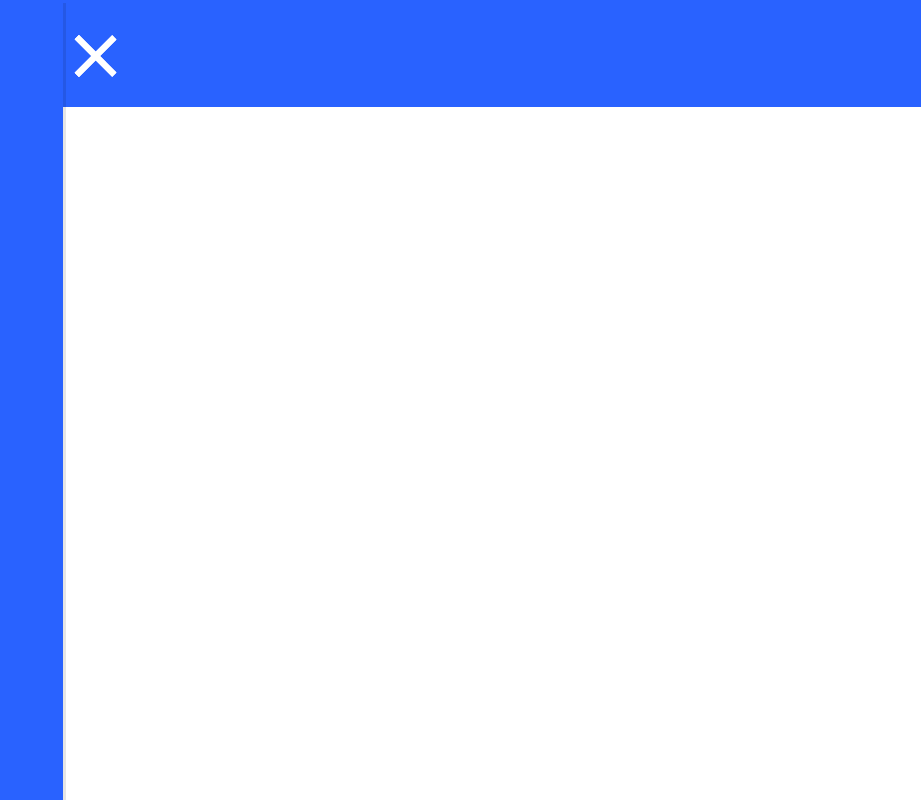
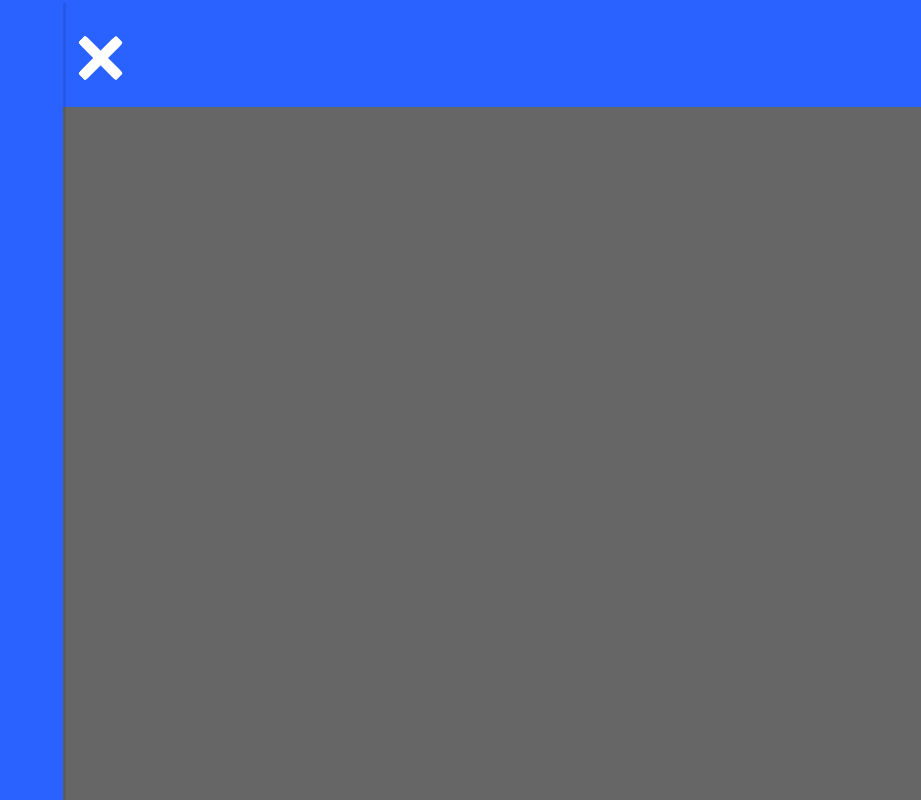
Before and after one commit to Anwesh43/side-nav-react-ts, a React (Create React App) app: page / in a window 1280 px wide. Both pictures are taken after a click on the element 26 px from the left and 79 px from the top of the page. Shown: the whole page, without its empty margins (359-1280 px from the left). Built offline with nearby package versions, Linux system fonts and the light colour scheme.

Commit message:
adding overlay

```diff
--- a/src/SdeNav.tsx
+++ b/src/SdeNav.tsx
@@ -26,10 +26,11 @@ const HamburgIcon : React.FC<SideNavProps> = (props : SideNavProps) => {
 }
 
 const SideNav : React.FC<SideNavProps> = (props : SideNavProps) => {
-    const {parentStyle, sideNavStyle, headerStyle} = useStyle(props.w, props.h, props.scale)
+    const {parentStyle, sideNavStyle, headerStyle, overlayStyle} = useStyle(props.w, props.h, props.scale)
     return (
         <React.Fragment>
             <div style = {headerStyle()}></div>
+            <div style = {overlayStyle()}></div>
             <div style = {parentStyle()}>
                 <div style = {sideNavStyle()}>
                 </div>
--- a/src/hooks.ts
+++ b/src/hooks.ts
@@ -2,6 +2,10 @@ import {useState, useEffect, CSSProperties} from 'react'
 
 const scGap : number = 0.1
 const delay : number = 20
+
+const maxScale  = (scale : number, i : number, n : number) => Math.max(0, scale - i / n)
+
+const divideScale = (scale : number, i : number, n : number) => Math.min(1 / n, maxScale(scale, i, n)) * n
 export const useAnimatedScale = () => {
     const [scale, setScale] = useState(0)
     const [animated, setAnimated] = useState(false)
@@ -45,7 +49,7 @@ export const useDimension = () => {
 
 export const useStyle = (w : number, h : number, scale : number) => {
     const position = 'absolute'
-    const maxX : number = w < 640 ? w * 0.6 : w * 0.33
+    const maxX : number = w < 640 ? w * 0.8 : w * 0.33
     const x : number = maxX * scale
     const size : number = Math.min(w, h) / 15
     const background = '#2962FF'
@@ -63,37 +67,44 @@ export const useStyle = (w : number, h : number, scale : number) => {
             const position = 'absolute'
             const height : string = `${size * 2}px`
             const width : string = `${w}px`
+            const zIndex : number = 600
             return {
                 position,
                 width,
                 height,
-                background
+                background,
+                zIndex
             }
         },
         parentHamburgStyle() : CSSProperties {
             const height : string = `${size}px`
             const width : string = `${size}px`
+            const left : string = `${size * 0.1}px`
             return {
                 position,
                 top : `${size}px`,
                 width,
                 height,
-                background
+                left,
+                background,
+                zIndex: 600
 
             }
         },
         lineStyle(i : number, j : number) : CSSProperties {
-            const top = `${(-size * 0.5 + size * 0.5 * i ) * (1 - scale)}px`
-            const transform = `rotate(${45 * scale * (1 - 2 * j)}deg)`
+            const top = `${(-size * 0.5 + size * 0.5 * i ) * (1 - divideScale(scale, 0, 2))}px`
+            const transform = `rotate(${45 * divideScale(scale, 1, 2) * (1 - 2 * j)}deg)`
             const left = `${size / 10}px`
+            const borderRadius : string = `10%`
             return {
                 position,
                 top,
                 left,
                 transform,
                 width : `${size}px`,
-                height : `${6}px`,
-                background:'white'
+                height : `${Math.min(w, h) / 80}px`,
+                background:'white',
+                borderRadius
             }
         },
         sideNavStyle() : CSSProperties {
@@ -112,6 +123,16 @@ export const useStyle = (w : number, h : number, scale : number) => {
                 height,
                 background
             }
+        },
+        overlayStyle() : CSSProperties {
+            return {
+                width : `${w}px`,
+                height: `${h}px`,
+                position: 'absolute',
+                opacity: 0.6 * scale,
+                background : '#000',
+                zIndex: 500
+            }
         }
     }
 }
```
